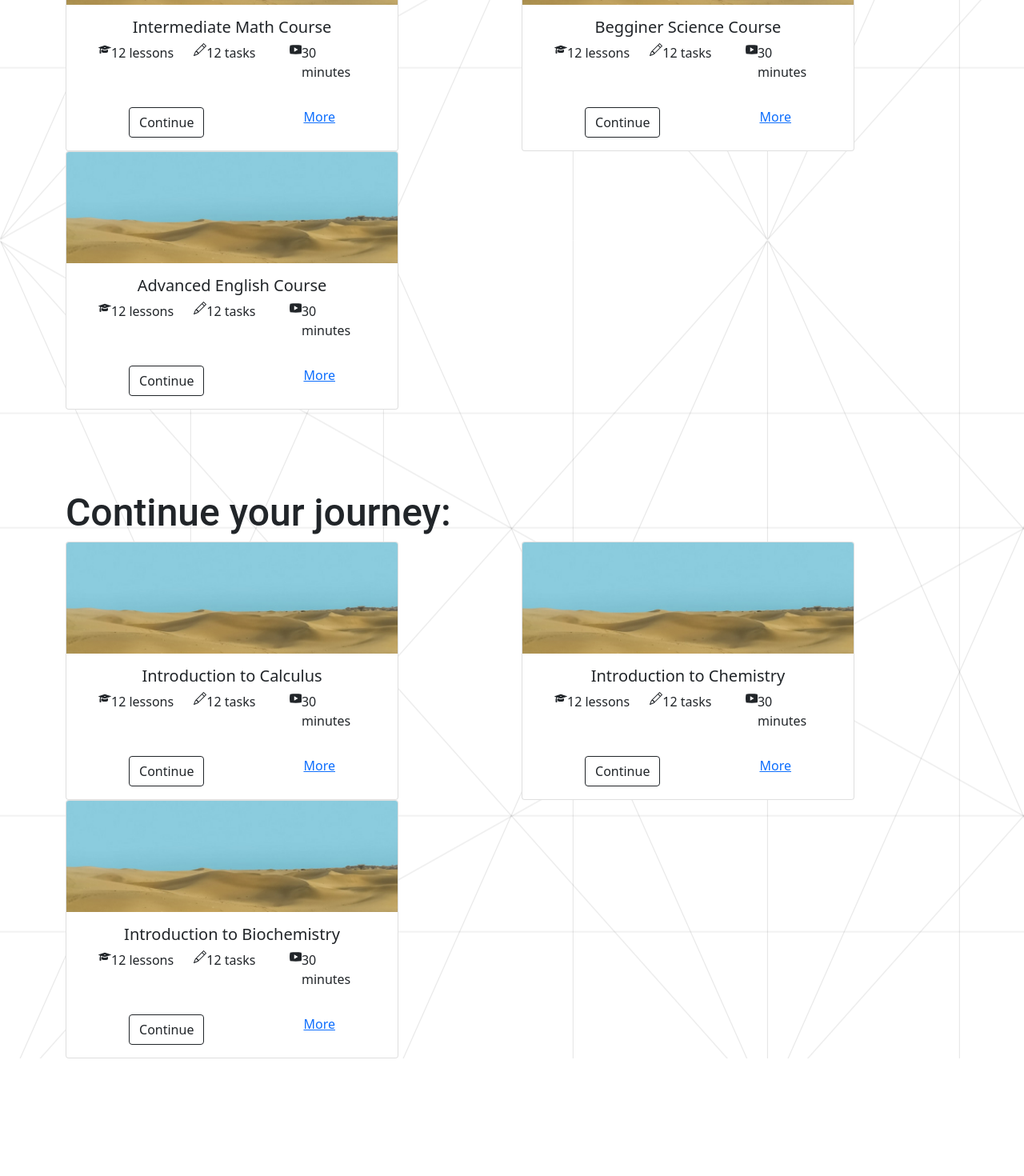
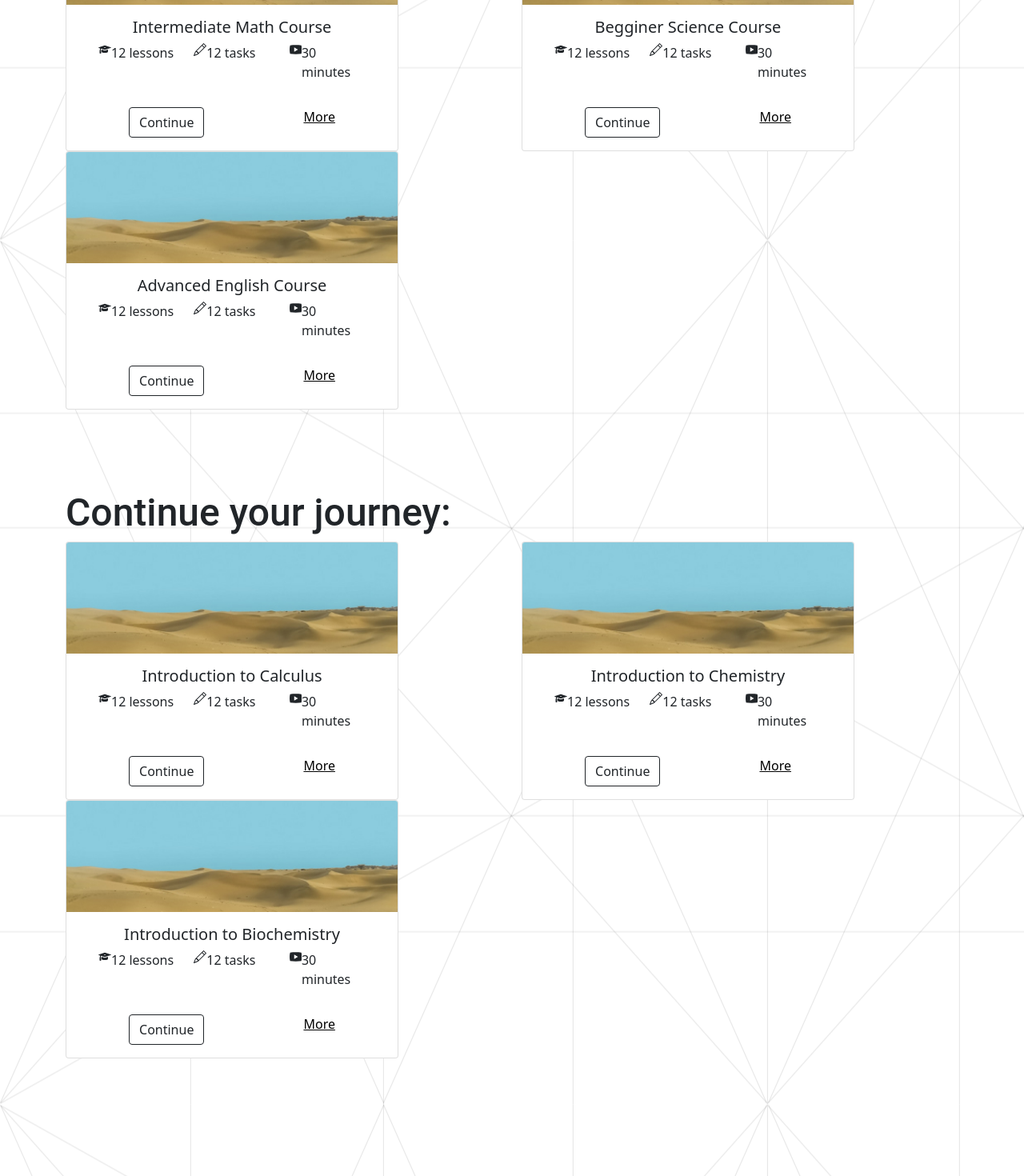
Before and after one commit to gtopacio/CSSWENG-G1, a React (Create React App) app in the folder client/: page /courses in a window 1280 px wide. Shown: the part 780-2250 px from the top of the page at 80% size. Before the commit the page ends 2103 px from the top, so only its background shows below. Built offline with nearby package versions, Linux system fonts and the light colour scheme.

Commit message:
Small tweaks to AllCourses
-Added space to the bottom of the page
-Changed <Link> color to black

```diff
--- a/client/src/components/AllCourses.js
+++ b/client/src/components/AllCourses.js
@@ -10,7 +10,7 @@ import * as GoIcons from 'react-icons/go';
 
 export default function AllCourses() {
     return (
-        <section style={{minHeight: '100vh'}}>
+        <div>
 
             <DidaskoCard.Container>
                 <DidaskoCard.Row>
@@ -55,7 +55,7 @@ export default function AllCourses() {
                                     <DidaskoCard.Button variant="outline-dark">
                                             Continue
                                     </DidaskoCard.Button>
-                                    <Link to="#">More</Link>
+                                    <Link to="#" style={{color: 'black'}}>More</Link>
                                 </div>
                             </DidaskoCard.Card.Body>
                         </DidaskoCard.Card>
@@ -93,7 +93,7 @@ export default function AllCourses() {
                                     <DidaskoCard.Button variant="outline-dark">
                                             Continue
                                     </DidaskoCard.Button>
-                                    <Link to="#">More</Link>
+                                    <Link to="#" style={{color: 'black'}}>More</Link>
                                 </div>
                             </DidaskoCard.Card.Body>
                         </DidaskoCard.Card>
@@ -103,7 +103,7 @@ export default function AllCourses() {
                             <DidaskoCard.Card.Img variant="top" src={image10} />
                             <DidaskoCard.Card.Body>
                                 <DidaskoCard.Card.Title>Advanced English Course</DidaskoCard.Card.Title>
-                                    <DidaskoCard.Card.Text className="justify-conte">
+                                    <DidaskoCard.Card.Text>
                                         <DidaskoCard.Container>
                                             <DidaskoCard.Row>
                                                 <DidaskoCard.Col>
@@ -131,7 +131,7 @@ export default function AllCourses() {
                                         <DidaskoCard.Button variant="outline-dark">
                                                 Continue
                                         </DidaskoCard.Button>
-                                        <Link to="#">More</Link>
+                                        <Link to="#" style={{color: 'black'}}>More</Link>
                                     </div>
                             </DidaskoCard.Card.Body>
                         </DidaskoCard.Card>
@@ -174,7 +174,7 @@ export default function AllCourses() {
                                     <DidaskoCard.Button variant="outline-dark">
                                             Continue
                                     </DidaskoCard.Button>
-                                    <Link to="#">More</Link>
+                                    <Link to="#" style={{color: 'black'}}>More</Link>
                                 </div>
                             </DidaskoCard.Card.Body>
                         </DidaskoCard.Card>
@@ -212,7 +212,7 @@ export default function AllCourses() {
                                     <DidaskoCard.Button variant="outline-dark">
                                             Continue
                                     </DidaskoCard.Button>
-                                    <Link to="#">More</Link>
+                                    <Link to="#" style={{color: 'black'}}>More</Link>
                                 </div>
                             </DidaskoCard.Card.Body>
                         </DidaskoCard.Card>
@@ -250,17 +250,16 @@ export default function AllCourses() {
                                         <DidaskoCard.Button variant="outline-dark">
                                                 Continue
                                         </DidaskoCard.Button>
-                                        <Link to="#">More</Link>
+                                        <Link to="#" style={{color: 'black'}}>More</Link>
                                     </div>
                             </DidaskoCard.Card.Body>
                         </DidaskoCard.Card>
                     </DidaskoCard.Col>
                 </DidaskoCard.Row>
             </DidaskoCard.Container>
+            <div className="space">
 
-
-
-            {/* </DidaskoCard.CardGroup> */}
-        </section>
+            </div>
+        </div>
     )
 }
--- a/client/src/css/AllCourses.css
+++ b/client/src/css/AllCourses.css
@@ -27,3 +27,7 @@
     flex-direction: row;
     justify-content: flex-start;
 }
+.space
+{
+    height: 200px;
+}
```
Lines whose indentation alone changed are shown as unchanged.
